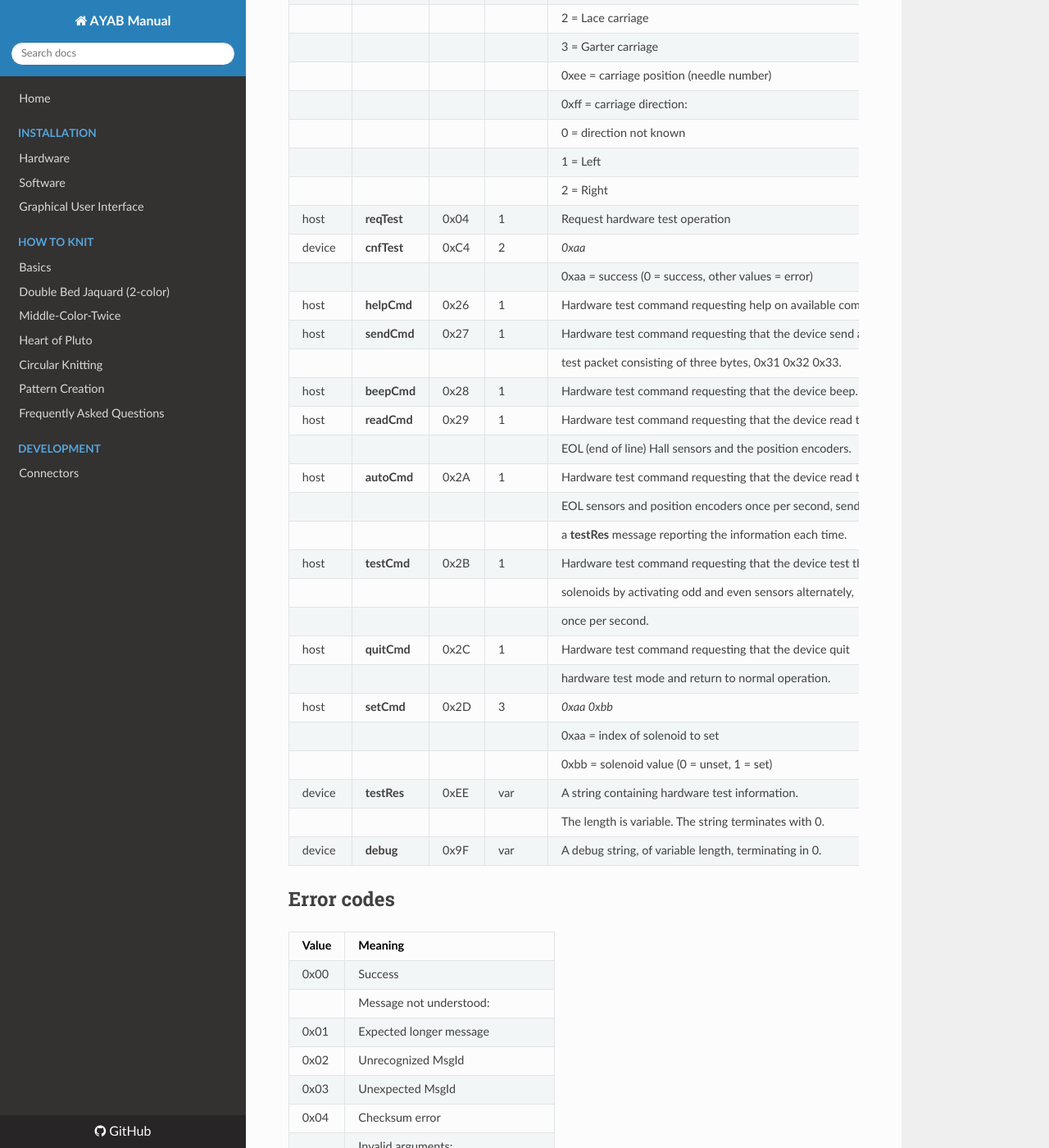
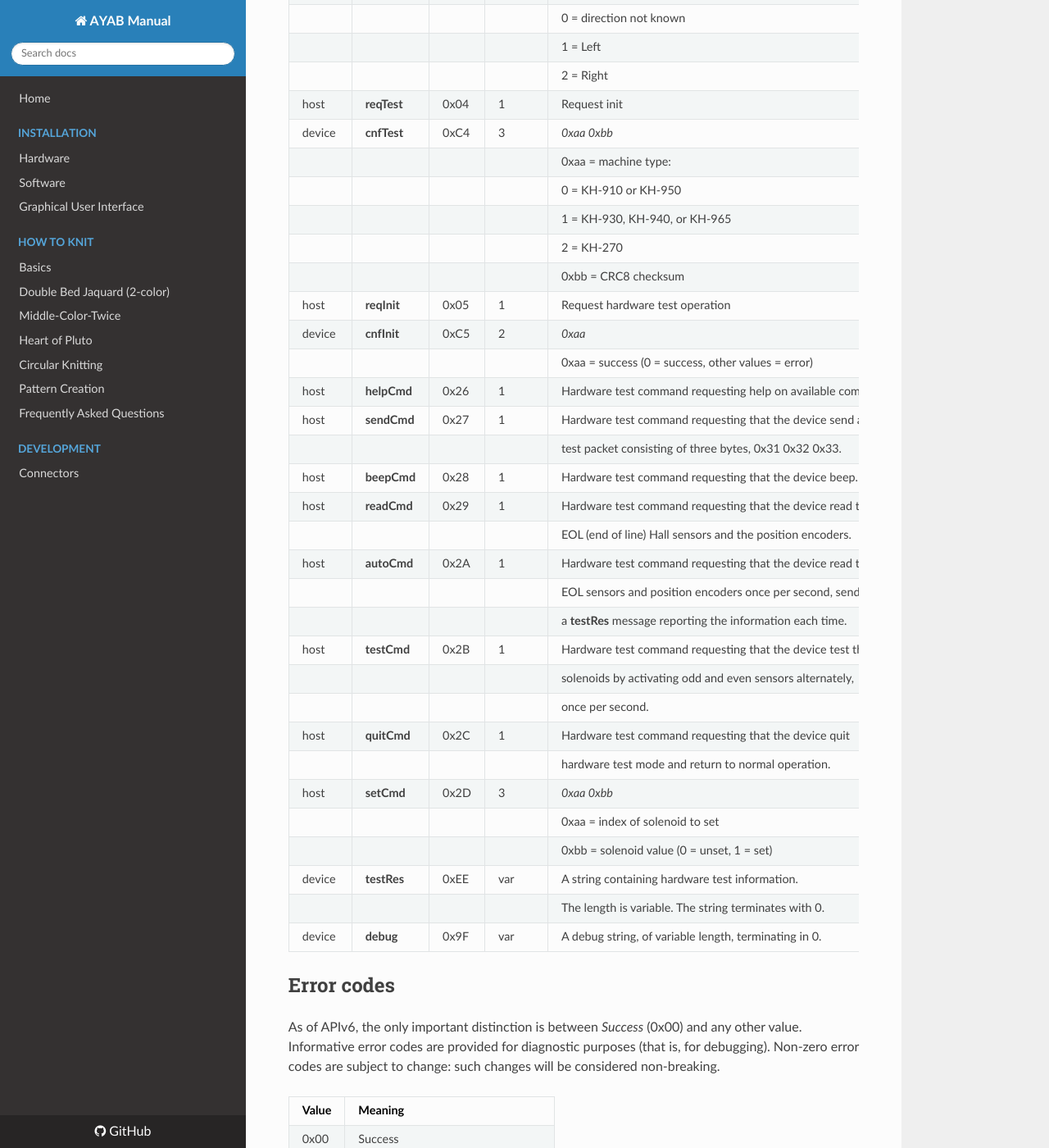
Before and after one commit to AllYarnsAreBeautiful/ayab-manual, an MkDocs documentation site: the page built from docs/API.md, in a window 1280 px wide and 1400 px high, scrolled down 3043 px. Shown: the whole window at 82% size. Built offline with MkDocs 1.6.1, drawn with Linux system fonts in a browser that asks for light colours; nearby versions of some CDN libraries; comment, search, counter and statistics services are not loaded; some of the changed text lies outside the part shown.

```diff
--- a/docs/API.md
+++ b/docs/API.md
@@ -110,8 +106,15 @@ bytes are required by the SLIP protocol are not included in the message length.
 |          |              |      |        |     0 = direction not known                                  |
 |          |              |      |        |     1 = Left                                                 |
 |          |              |      |        |     2 = Right                                                |
-| host     | **reqTest**  | 0x04 | 1      | Request hardware test operation                              |
-| device   | **cnfTest**  | 0xC4 | 2      | *0xaa*                                                       |
+| host     | **reqTest**  | 0x04 | 1      | Request init                                                 |
+| device   | **cnfTest**  | 0xC4 | 3      | *0xaa 0xbb*                                                  |
+|          |              |      |        | 0xaa = machine type:                                         |
+|          |              |      |        |     0 = KH-910 or KH-950                                     |
+|          |              |      |        |     1 = KH-930, KH-940, or KH-965                            |
+|          |              |      |        |     2 = KH-270                                               |
+|          |              |      |        | 0xbb = CRC8 checksum                                         |
+| host     | **reqInit**  | 0x05 | 1      | Request hardware test operation                              |
+| device   | **cnfInit**  | 0xC5 | 2      | *0xaa*                                                       |
 |          |              |      |        | 0xaa = success (0 = success, other values = error)           |
 | host     | **helpCmd**  | 0x26 | 1      | Hardware test command requesting help on available commands. |
 | host     | **sendCmd**  | 0x27 | 1      | Hardware test command requesting that the device send a      |
@@ -135,6 +138,10 @@ bytes are required by the SLIP protocol are not included in the message length.
 | device   | **debug**    | 0x9F | var    | A debug string, of variable length, terminating in 0.        |
 
 ## Error codes
+
+As of APIv6, the only important distinction is between *Success* (0x00) and any other value.
+Informative error codes are provided for diagnostic purposes (that is, for debugging). Non-zero
+error codes are subject to change: such changes will be considered non-breaking.
 
 | Value | Meaning |
 |-------|---------|
```
Also changed, not shown: other parts of docs/API.md (+5 -9 lines).
